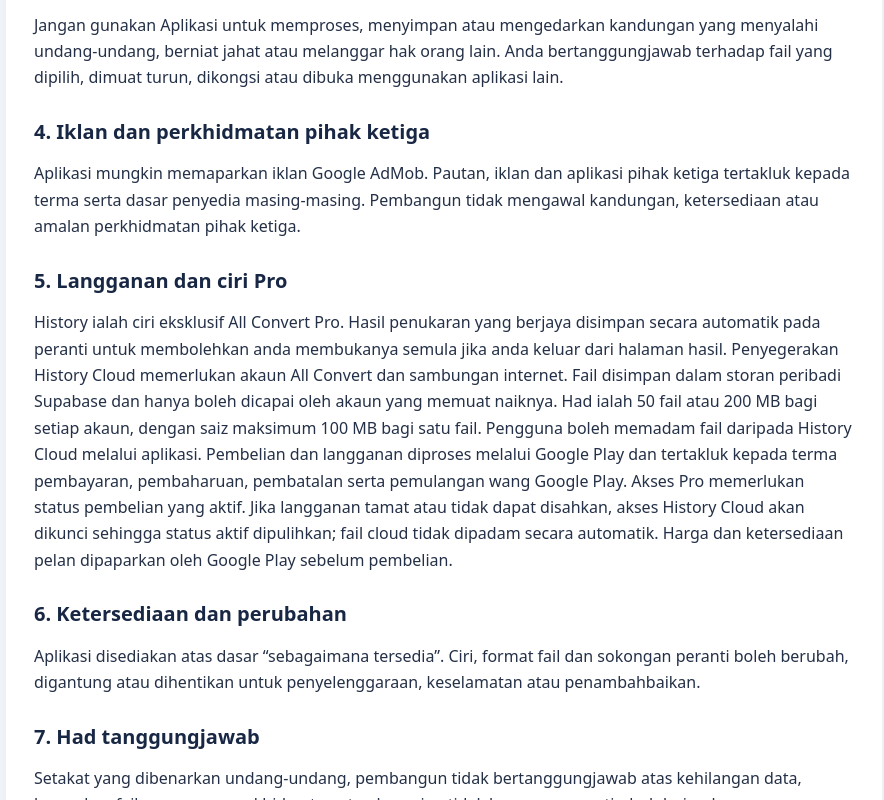
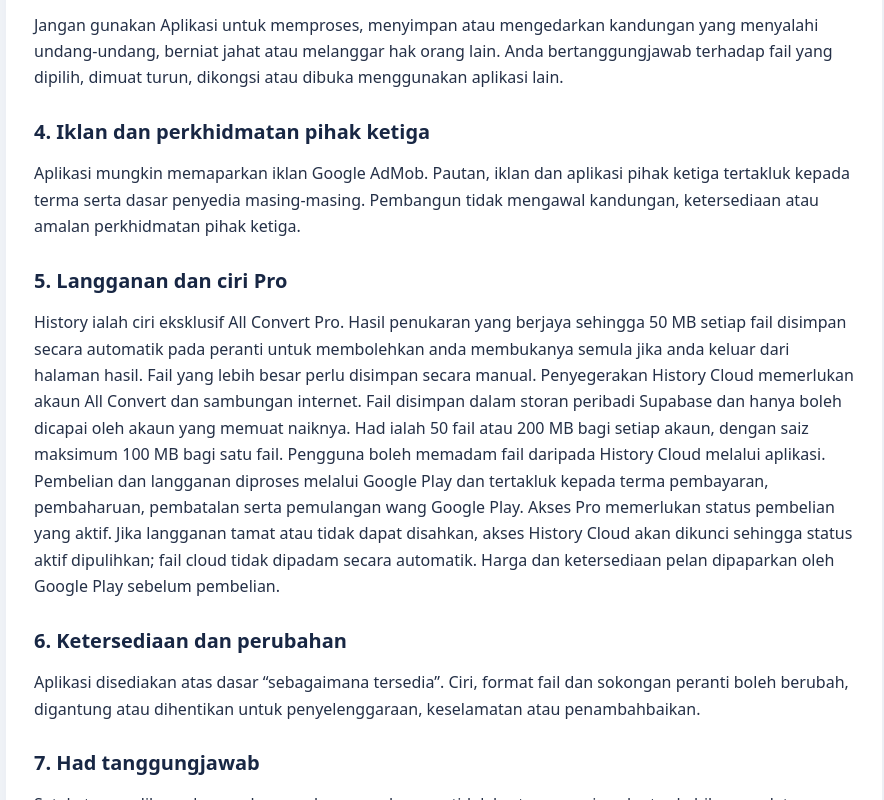
Before and after one commit to EarnPlayApps/All-Convert-Admob, a plain HTML site: page allconvert_native/app/src/main/assets/terms.html in a window 1280 px wide. Shown: the part 577-1377 px from the top of the page, without its empty margins (196-1080 px from the left). Drawn offline with Linux system fonts and the light colour scheme.

Commit message:
Disclose automatic History size limit in Pro terms

```diff
--- a/allconvert_native/app/src/main/assets/terms.html
+++ b/allconvert_native/app/src/main/assets/terms.html
@@ -7,7 +7,7 @@
 <h2>2. Fail dan tanggungjawab pengguna</h2><p>Semak fail sumber dan hasil penukaran sebelum digunakan atau dikongsi. Ketepatan, susun atur, metadata dan sokongan format mungkin berbeza mengikut jenis fail, peranti dan versi sistem operasi. Simpan salinan sandaran fail asal. Jangan gunakan Aplikasi sebagai satu-satunya salinan bagi dokumen penting.</p>
 <h2>3. Kandungan dan keselamatan</h2><p>Jangan gunakan Aplikasi untuk memproses, menyimpan atau mengedarkan kandungan yang menyalahi undang-undang, berniat jahat atau melanggar hak orang lain. Anda bertanggungjawab terhadap fail yang dipilih, dimuat turun, dikongsi atau dibuka menggunakan aplikasi lain.</p>
 <h2>4. Iklan dan perkhidmatan pihak ketiga</h2><p>Aplikasi mungkin memaparkan iklan Google AdMob. Pautan, iklan dan aplikasi pihak ketiga tertakluk kepada terma serta dasar penyedia masing-masing. Pembangun tidak mengawal kandungan, ketersediaan atau amalan perkhidmatan pihak ketiga.</p>
-<h2>5. Langganan dan ciri Pro</h2><p>History ialah ciri eksklusif All Convert Pro. Hasil penukaran yang berjaya disimpan secara automatik pada peranti untuk membolehkan anda membukanya semula jika anda keluar dari halaman hasil. Penyegerakan History Cloud memerlukan akaun All Convert dan sambungan internet. Fail disimpan dalam storan peribadi Supabase dan hanya boleh dicapai oleh akaun yang memuat naiknya. Had ialah 50 fail atau 200 MB bagi setiap akaun, dengan saiz maksimum 100 MB bagi satu fail. Pengguna boleh memadam fail daripada History Cloud melalui aplikasi. Pembelian dan langganan diproses melalui Google Play dan tertakluk kepada terma pembayaran, pembaharuan, pembatalan serta pemulangan wang Google Play. Akses Pro memerlukan status pembelian yang aktif. Jika langganan tamat atau tidak dapat disahkan, akses History Cloud akan dikunci sehingga status aktif dipulihkan; fail cloud tidak dipadam secara automatik. Harga dan ketersediaan pelan dipaparkan oleh Google Play sebelum pembelian.</p>
+<h2>5. Langganan dan ciri Pro</h2><p>History ialah ciri eksklusif All Convert Pro. Hasil penukaran yang berjaya sehingga 50 MB setiap fail disimpan secara automatik pada peranti untuk membolehkan anda membukanya semula jika anda keluar dari halaman hasil. Fail yang lebih besar perlu disimpan secara manual. Penyegerakan History Cloud memerlukan akaun All Convert dan sambungan internet. Fail disimpan dalam storan peribadi Supabase dan hanya boleh dicapai oleh akaun yang memuat naiknya. Had ialah 50 fail atau 200 MB bagi setiap akaun, dengan saiz maksimum 100 MB bagi satu fail. Pengguna boleh memadam fail daripada History Cloud melalui aplikasi. Pembelian dan langganan diproses melalui Google Play dan tertakluk kepada terma pembayaran, pembaharuan, pembatalan serta pemulangan wang Google Play. Akses Pro memerlukan status pembelian yang aktif. Jika langganan tamat atau tidak dapat disahkan, akses History Cloud akan dikunci sehingga status aktif dipulihkan; fail cloud tidak dipadam secara automatik. Harga dan ketersediaan pelan dipaparkan oleh Google Play sebelum pembelian.</p>
 <h2>6. Ketersediaan dan perubahan</h2><p>Aplikasi disediakan atas dasar “sebagaimana tersedia”. Ciri, format fail dan sokongan peranti boleh berubah, digantung atau dihentikan untuk penyelenggaraan, keselamatan atau penambahbaikan.</p>
 <h2>7. Had tanggungjawab</h2><p>Setakat yang dibenarkan undang-undang, pembangun tidak bertanggungjawab atas kehilangan data, kerosakan fail, gangguan perkhidmatan atau kerugian tidak langsung yang timbul daripada penggunaan Aplikasi. Tiada apa-apa dalam terma ini mengecualikan hak pengguna atau liabiliti yang tidak boleh dikecualikan di bawah undang-undang terpakai.</p>
 <h2>8. Perubahan terma</h2><p>Terma ini boleh dikemas kini dari semasa ke semasa. Penggunaan berterusan selepas perubahan diterbitkan bermaksud anda menerima terma yang dikemas kini, setakat dibenarkan undang-undang.</p>
```
